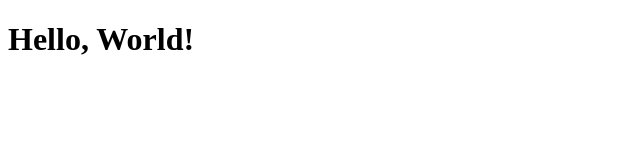
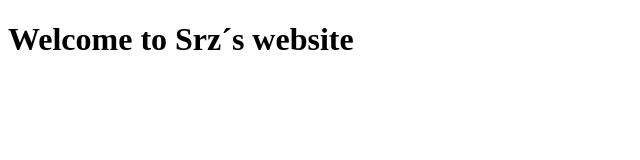
Before and after one commit to b4nzaii/school-practice, a plain HTML site: page srz.html in a window 1280 px wide. Shown: the whole page, without its empty margins (0-640 px from the left). Drawn offline with Linux system fonts and the light colour scheme.

Commit message:
update name

```diff
--- a/srz.html
+++ b/srz.html
@@ -6,6 +6,6 @@
     <title>Document</title>
 </head>
 <body>
-   <h1>Hello, World!</h1>
+   <h1>Welcome to Srz´s website </h1>
 </body>
 </html>
```
